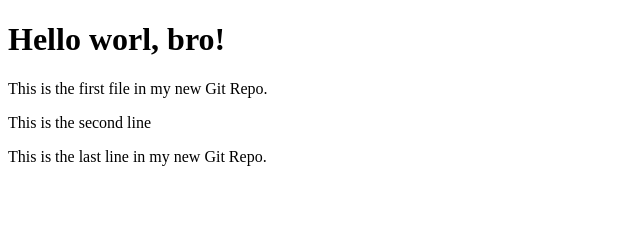
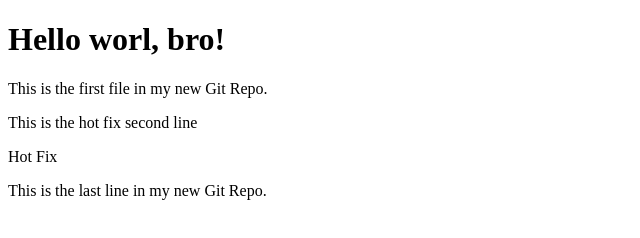
Before and after one commit to omochkin/demot, a plain HTML site: page index.html in a window 1280 px wide. Shown: the whole page, without its empty margins (0-640 px from the left). Drawn offline with Linux system fonts and the light colour scheme.

Commit message:
Hot Fix 2 hotfix/HF-002

```diff
--- a/index.html
+++ b/index.html
@@ -7,7 +7,8 @@
 
 <h1>Hello worl, bro!</h1>
 <p>This is the first file in my new Git Repo.</p>
-<p>This is the second line</p>
+<p>This is the hot fix second line</p>
+<p>Hot Fix</p>
 <p>This is the last line in my new Git Repo.</p>
 </body>
 </html>
```
